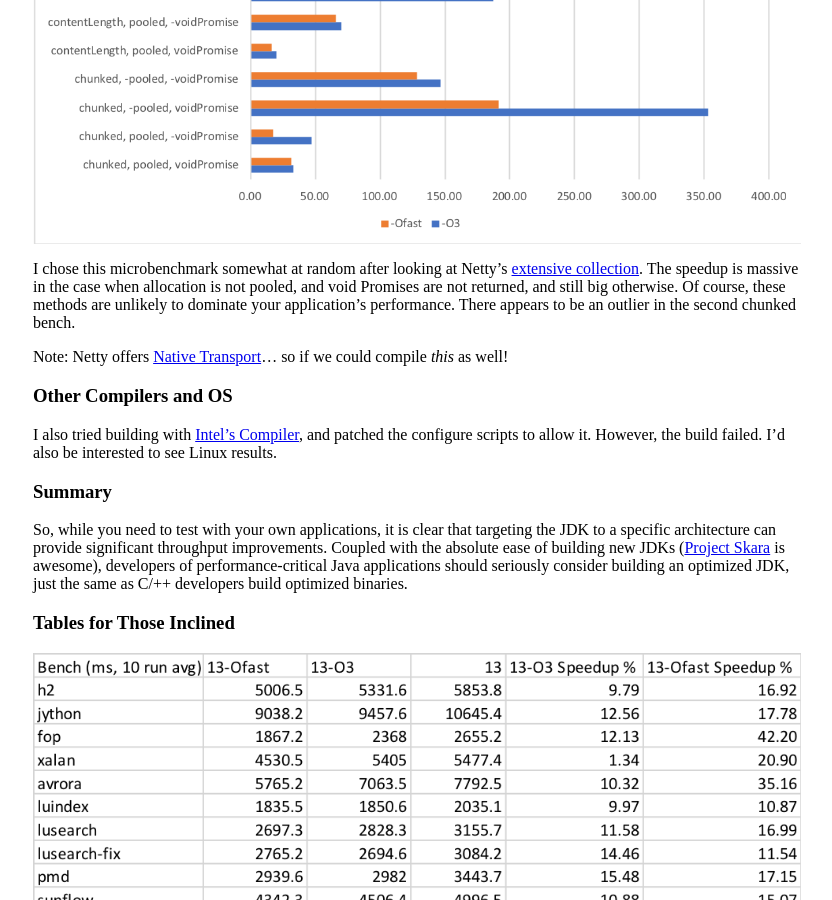
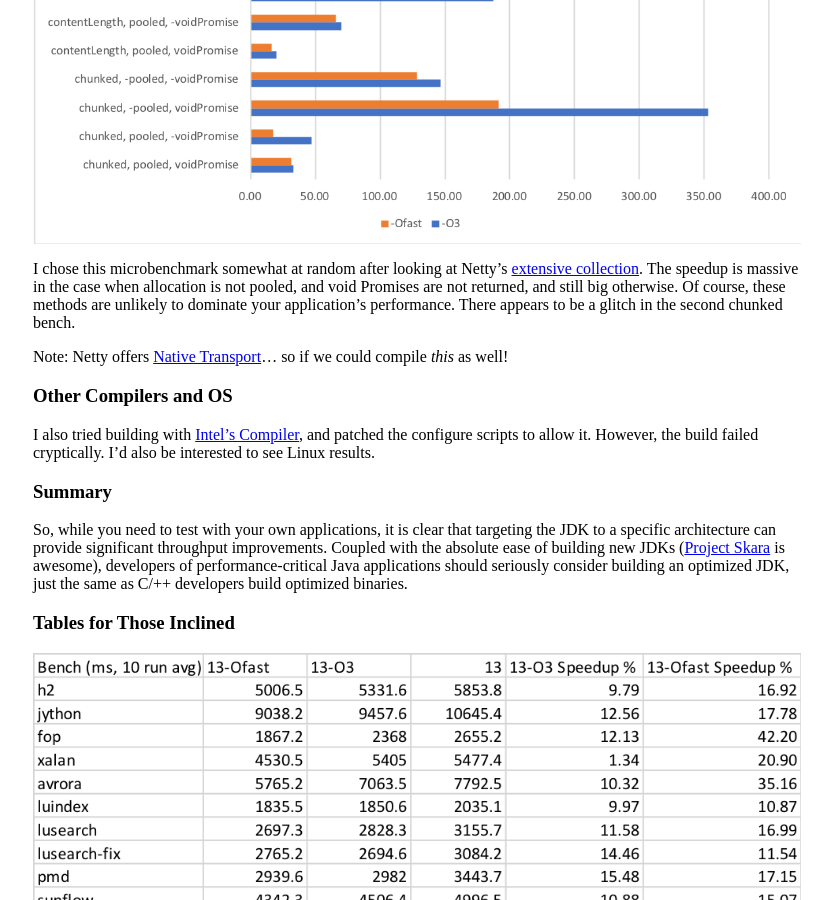
Before and after one commit to AugustNagro/augustnagro.github.io, a Jekyll site: the page built from _posts/2019-11-2-optimized-openjdk.md, in a window 1280 px wide and 900 px high, scrolled down 2546 px. Shown: the whole window, without its empty margins (223-1055 px from the left). Built offline with Jekyll 4.4.1, drawn with Linux system fonts in a browser that asks for light colours; comment, search, counter and statistics services are not loaded.

Commit message:
last time

```diff
--- a/_posts/2019-11-2-optimized-openjdk.md
+++ b/_posts/2019-11-2-optimized-openjdk.md
@@ -57,12 +57,12 @@ Finally I executed some JMH microbenchmarks for [Netty](https://netty.io/wiki/mi
 
 <p align="center"><img src="/images/bench/netty.png" class="img-responsive" alt="Netty JMH Results"></p>
 
-I chose this microbenchmark somewhat at random after looking at Netty's [extensive collection](https://github.com/netty/netty/tree/4.1/microbench/src/main/java/io/netty/microbench). The speedup is massive in the case when allocation is not pooled, and void Promises are not returned, and still big otherwise. Of course, these methods are unlikely to dominate your application's performance. There appears to be an outlier in the second chunked bench.
+I chose this microbenchmark somewhat at random after looking at Netty's [extensive collection](https://github.com/netty/netty/tree/4.1/microbench/src/main/java/io/netty/microbench). The speedup is massive in the case when allocation is not pooled, and void Promises are not returned, and still big otherwise. Of course, these methods are unlikely to dominate your application's performance. There appears to be a glitch in the second chunked bench.
 
 Note: Netty offers [Native Transport](https://netty.io/wiki/native-transports.html)... so if we could compile *this* as well!
 
 ### Other Compilers and OS
-I also tried building with [Intel's Compiler](https://software.intel.com/en-us/c-compilers), and patched the configure scripts to allow it. However, the build failed. I'd also be interested to see Linux results.
+I also tried building with [Intel's Compiler](https://software.intel.com/en-us/c-compilers), and patched the configure scripts to allow it. However, the build failed cryptically. I'd also be interested to see Linux results.
 
 ### Summary
 
```
